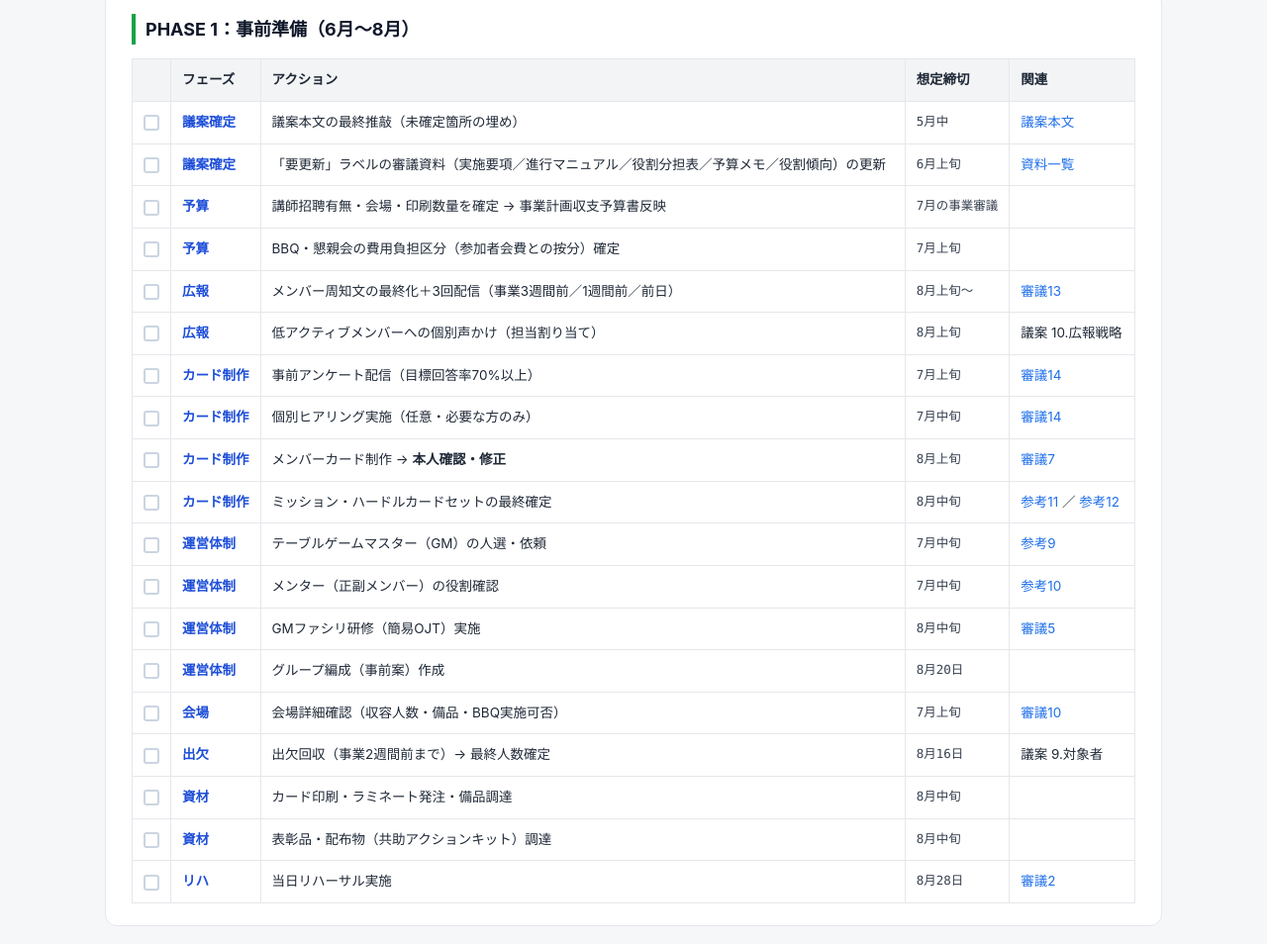
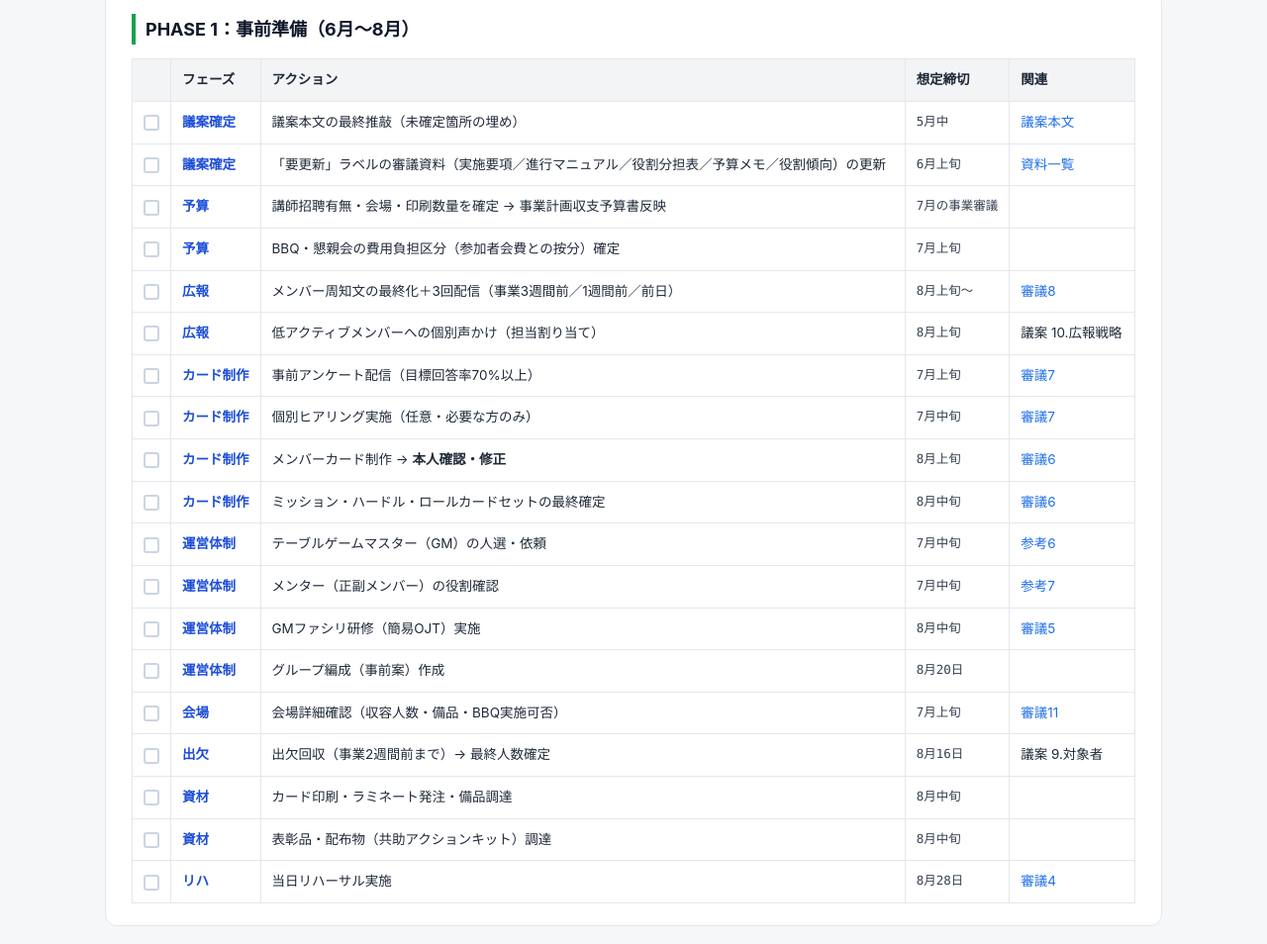
Before and after one commit to norinity1103/kaga-jc-academy-2026, a website: page reference/委員長の実行アクション.htm in a window 1280 px wide. Shown: the part 546-1500 px from the top of the page at 99% size. Drawn offline with Linux system fonts and the light colour scheme.

Commit message:
update: 委員長の実行アクション・室長確認依頼項目を現状仕様に同期
【委員長の実行アクション】14箇所更新
- 壊れていたリンク（../index.html）→ 資料一覧.htm に修正
- 審議資料番号を最新の体系（コンセプトフロー追加後）に揃える：
  審議13→8、審議14→7、審議7→6、審議2→4、審議10→11、審議8→9
- 参考資料番号も同様に：参考9→6、参考10→7、参考11/12→審議6に統合
- カードセット記述「ミッション・ハードル」→「ミッション・ハードル・ロール」
  （地域パートナーカード廃止 → 4種体系への整合）

【室長確認依頼項目】7箇所更新
- 議案上程日（5月19日）→（5月24日）、確認日（5月21日）→（5月26日）
- 審議資料番号を最新の体系に揃える：
  審議6→4（当日役割分担表→当日実施要項）、審議14→7、審議13→8
- 参考資料番号：参考7→2、参考3→1、参考4→3

Co-Authored-By: Claude Sonnet 4.6 <noreply@anthropic.com>

```diff
--- a/reference/委員長の実行アクション.htm
+++ b/reference/委員長の実行アクション.htm
@@ -93,24 +93,24 @@
     <thead><tr><th style="width:24px"></th><th style="width:90px">フェーズ</th><th>アクション</th><th style="width:100px">想定締切</th><th>関連</th></tr></thead>
     <tbody>
       <tr><td><span class="check"></span></td><td class="phase p1">議案確定</td><td>議案本文の最終推敲（未確定箇所の埋め）</td><td class="deadline">5月中</td><td><a href="../gian.htm">議案本文</a></td></tr>
-      <tr><td><span class="check"></span></td><td class="phase p1">議案確定</td><td>「要更新」ラベルの審議資料（実施要項／進行マニュアル／役割分担表／予算メモ／役割傾向）の更新</td><td class="deadline">6月上旬</td><td><a href="../index.html">資料一覧</a></td></tr>
+      <tr><td><span class="check"></span></td><td class="phase p1">議案確定</td><td>「要更新」ラベルの審議資料（実施要項／進行マニュアル／役割分担表／予算メモ／役割傾向）の更新</td><td class="deadline">6月上旬</td><td><a href="資料一覧.htm">資料一覧</a></td></tr>
       <tr><td><span class="check"></span></td><td class="phase p1">予算</td><td>講師招聘有無・会場・印刷数量を確定 → 事業計画収支予算書反映</td><td class="deadline">7月の事業審議</td><td></td></tr>
       <tr><td><span class="check"></span></td><td class="phase p1">予算</td><td>BBQ・懇親会の費用負担区分（参加者会費との按分）確定</td><td class="deadline">7月上旬</td><td></td></tr>
-      <tr><td><span class="check"></span></td><td class="phase p1">広報</td><td>メンバー周知文の最終化＋3回配信（事業3週間前／1週間前／前日）</td><td class="deadline">8月上旬〜</td><td><a href="審議対象資料/加賀JCメンバーへの周知文.htm">審議13</a></td></tr>
+      <tr><td><span class="check"></span></td><td class="phase p1">広報</td><td>メンバー周知文の最終化＋3回配信（事業3週間前／1週間前／前日）</td><td class="deadline">8月上旬〜</td><td><a href="審議対象資料/加賀JCメンバーへの周知文.htm">審議8</a></td></tr>
       <tr><td><span class="check"></span></td><td class="phase p1">広報</td><td>低アクティブメンバーへの個別声かけ（担当割り当て）</td><td class="deadline">8月上旬</td><td>議案 10.広報戦略</td></tr>
-      <tr><td><span class="check"></span></td><td class="phase p1">カード制作</td><td>事前アンケート配信（目標回答率70%以上）</td><td class="deadline">7月上旬</td><td><a href="参考資料/JCメンバーカード作成手順.htm">審議14</a></td></tr>
-      <tr><td><span class="check"></span></td><td class="phase p1">カード制作</td><td>個別ヒアリング実施（任意・必要な方のみ）</td><td class="deadline">7月中旬</td><td><a href="参考資料/JCメンバーカード作成手順.htm">審議14</a></td></tr>
-      <tr><td><span class="check"></span></td><td class="phase p1">カード制作</td><td>メンバーカード制作 → <b>本人確認・修正</b></td><td class="deadline">8月上旬</td><td><a href="審議対象資料/カード一覧.htm">審議7</a></td></tr>
-      <tr><td><span class="check"></span></td><td class="phase p1">カード制作</td><td>ミッション・ハードルカードセットの最終確定</td><td class="deadline">8月中旬</td><td><a href="審議対象資料/カード一覧.htm#mission">参考11</a> ／ <a href="審議対象資料/カード一覧.htm#hurdle">参考12</a></td></tr>
-      <tr><td><span class="check"></span></td><td class="phase p1">運営体制</td><td>テーブルゲームマスター（GM）の人選・依頼</td><td class="deadline">7月中旬</td><td><a href="参考資料/テーブルゲームマスター進行台本.htm">参考9</a></td></tr>
-      <tr><td><span class="check"></span></td><td class="phase p1">運営体制</td><td>メンター（正副メンバー）の役割確認</td><td class="deadline">7月中旬</td><td><a href="参考資料/正副メンター役割確認シート.htm">参考10</a></td></tr>
+      <tr><td><span class="check"></span></td><td class="phase p1">カード制作</td><td>事前アンケート配信（目標回答率70%以上）</td><td class="deadline">7月上旬</td><td><a href="参考資料/JCメンバーカード作成手順.htm">審議7</a></td></tr>
+      <tr><td><span class="check"></span></td><td class="phase p1">カード制作</td><td>個別ヒアリング実施（任意・必要な方のみ）</td><td class="deadline">7月中旬</td><td><a href="参考資料/JCメンバーカード作成手順.htm">審議7</a></td></tr>
+      <tr><td><span class="check"></span></td><td class="phase p1">カード制作</td><td>メンバーカード制作 → <b>本人確認・修正</b></td><td class="deadline">8月上旬</td><td><a href="審議対象資料/カード一覧.htm">審議6</a></td></tr>
+      <tr><td><span class="check"></span></td><td class="phase p1">カード制作</td><td>ミッション・ハードル・ロールカードセットの最終確定</td><td class="deadline">8月中旬</td><td><a href="審議対象資料/カード一覧.htm">審議6</a></td></tr>
+      <tr><td><span class="check"></span></td><td class="phase p1">運営体制</td><td>テーブルゲームマスター（GM）の人選・依頼</td><td class="deadline">7月中旬</td><td><a href="参考資料/テーブルゲームマスター進行台本.htm">参考6</a></td></tr>
+      <tr><td><span class="check"></span></td><td class="phase p1">運営体制</td><td>メンター（正副メンバー）の役割確認</td><td class="deadline">7月中旬</td><td><a href="参考資料/正副メンター役割確認シート.htm">参考7</a></td></tr>
       <tr><td><span class="check"></span></td><td class="phase p1">運営体制</td><td>GMファシリ研修（簡易OJT）実施</td><td class="deadline">8月中旬</td><td><a href="審議対象資料/ゲーム進行マニュアル.htm">審議5</a></td></tr>
       <tr><td><span class="check"></span></td><td class="phase p1">運営体制</td><td>グループ編成（事前案）作成</td><td class="deadline">8月20日</td><td></td></tr>
-      <tr><td><span class="check"></span></td><td class="phase p1">会場</td><td>会場詳細確認（収容人数・備品・BBQ実施可否）</td><td class="deadline">7月上旬</td><td><a href="審議対象資料/会場選定理由書.htm">審議10</a></td></tr>
+      <tr><td><span class="check"></span></td><td class="phase p1">会場</td><td>会場詳細確認（収容人数・備品・BBQ実施可否）</td><td class="deadline">7月上旬</td><td><a href="審議対象資料/会場選定理由書.htm">審議11</a></td></tr>
       <tr><td><span class="check"></span></td><td class="phase p1">出欠</td><td>出欠回収（事業2週間前まで）→ 最終人数確定</td><td class="deadline">8月16日</td><td>議案 9.対象者</td></tr>
       <tr><td><span class="check"></span></td><td class="phase p1">資材</td><td>カード印刷・ラミネート発注・備品調達</td><td class="deadline">8月中旬</td><td></td></tr>
       <tr><td><span class="check"></span></td><td class="phase p1">資材</td><td>表彰品・配布物（共助アクションキット）調達</td><td class="deadline">8月中旬</td><td></td></tr>
-      <tr><td><span class="check"></span></td><td class="phase p1">リハ</td><td>当日リハーサル実施</td><td class="deadline">8月28日</td><td><a href="審議対象資料/当日実施要項.htm">審議2</a></td></tr>
+      <tr><td><span class="check"></span></td><td class="phase p1">リハ</td><td>当日リハーサル実施</td><td class="deadline">8月28日</td><td><a href="審議対象資料/当日実施要項.htm">審議4</a></td></tr>
     </tbody>
   </table>
 </div>
@@ -128,7 +128,7 @@
       <tr><td><span class="check"></span></td><td class="phase p2 deadline">11:30</td><td>グループ発表・ふりかえり</td><td>進行担当＋メンター講評</td></tr>
       <tr><td><span class="check"></span></td><td class="phase p2 deadline">11:55</td><td>閉会・JC活動への接続</td><td>委員長・室長クロージング</td></tr>
       <tr><td><span class="check"></span></td><td class="phase p2 deadline">12:00〜</td><td>BBQ・懇親会（昼食を兼ねた交流時間）</td><td>運営本部観察記録</td></tr>
-      <tr><td><span class="check"></span></td><td class="phase p2 deadline">当日中</td><td>当日アンケート（紙またはフォーム）配布・回収</td><td><a href="審議対象資料/ふりかえりシート.htm">審議8</a></td></tr>
+      <tr><td><span class="check"></span></td><td class="phase p2 deadline">当日中</td><td>当日アンケート（紙またはフォーム）配布・回収</td><td><a href="審議対象資料/ふりかえりシート.htm">審議9</a></td></tr>
       <tr><td><span class="check"></span></td><td class="phase p2 deadline">当日中</td><td>ふりかえりシート回収・カード回収</td><td>記録担当</td></tr>
     </tbody>
   </table>
@@ -139,7 +139,7 @@
   <table class="tbl">
     <thead><tr><th style="width:24px"></th><th style="width:90px">フェーズ</th><th>アクション</th><th style="width:100px">想定締切</th><th>関連</th></tr></thead>
     <tbody>
-      <tr><td><span class="check"></span></td><td class="phase p3">集計</td><td>事業後アンケート集計・分析</td><td class="deadline">9月上旬</td><td><a href="審議対象資料/ふりかえりシート.htm">審議8</a></td></tr>
+      <tr><td><span class="check"></span></td><td class="phase p3">集計</td><td>事業後アンケート集計・分析</td><td class="deadline">9月上旬</td><td><a href="審議対象資料/ふりかえりシート.htm">審議9</a></td></tr>
       <tr><td><span class="check"></span></td><td class="phase p3">集計</td><td>ふりかえりシート定性分析（キーワード抽出）</td><td class="deadline">9月中旬</td><td>議案 8.検証方法</td></tr>
       <tr><td><span class="check"></span></td><td class="phase p3">検証</td><td>KGI／KPI達成度の評価・報告書ドラフト作成</td><td class="deadline">9月中旬</td><td>議案 8.検証方法</td></tr>
       <tr><td><span class="check"></span></td><td class="phase p3">報告</td><td>事業報告書 → 理事会提出</td><td class="deadline">9月末</td><td>—</td></tr>
```
Also changed, not shown: reference/室長確認依頼項目.htm (+7 -7 lines).
